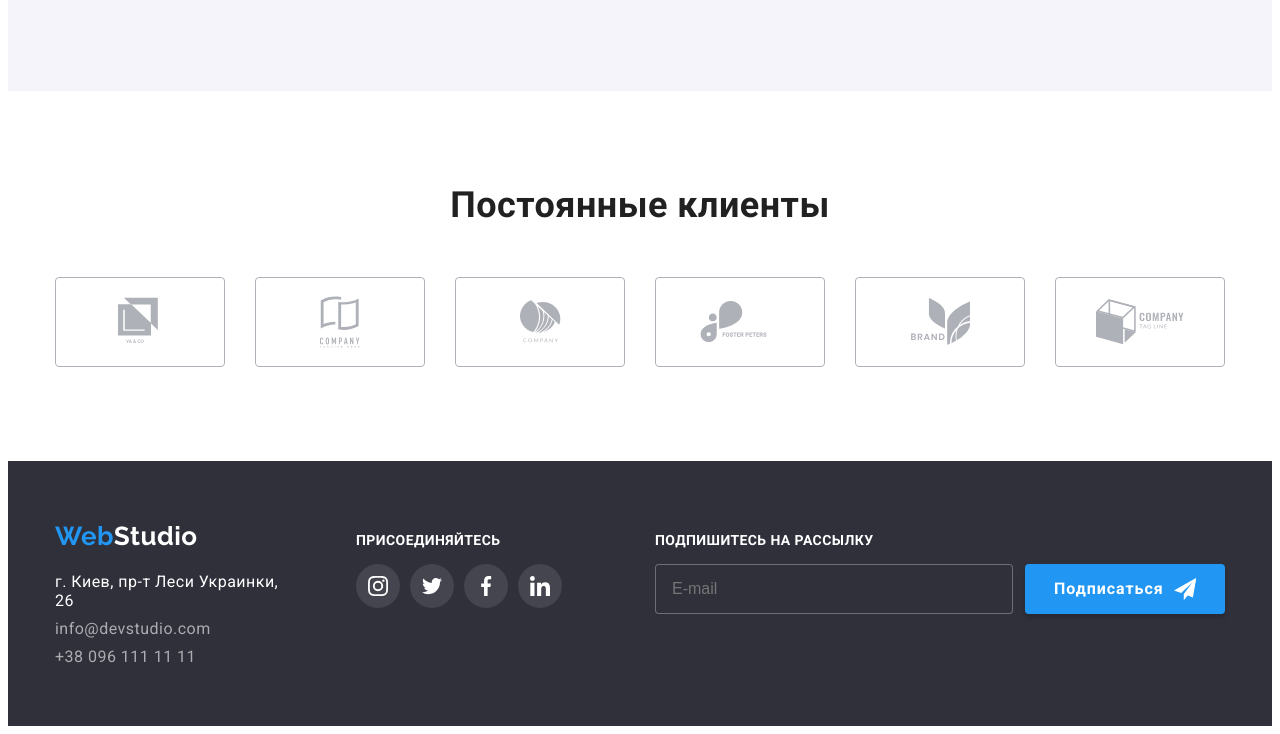
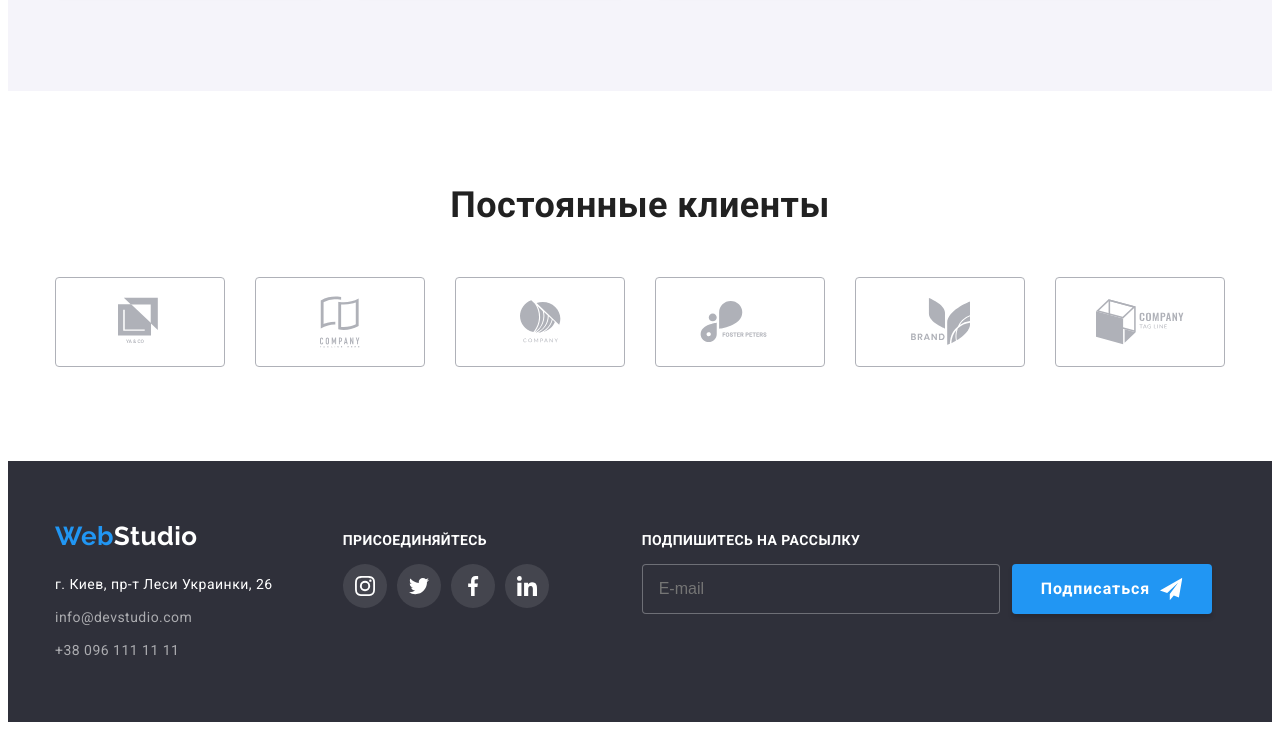
Before and after one commit to ichyryk/goit-markup-hw-06, a plain HTML site: page index.html in a window 1280 px wide. Shown: the part 2211-2945 px from the top of the page. Drawn offline with Linux system fonts and the light colour scheme.

Commit message:
Добавляет стили к шрифту (футер в "студио" норм)

```diff
--- a/css/common.css
+++ b/css/common.css
@@ -299,7 +299,11 @@ li {
 
 .block-address {
     margin-top: 20px;
+    font-family: Roboto;
     font-style: normal;
+    font-weight: normal;
+    font-size: 14px;
+    line-height: 24px;
 }
 
 .block-address .link{
```
Also changed, not shown: portfolio.html (+0 -1 lines).
